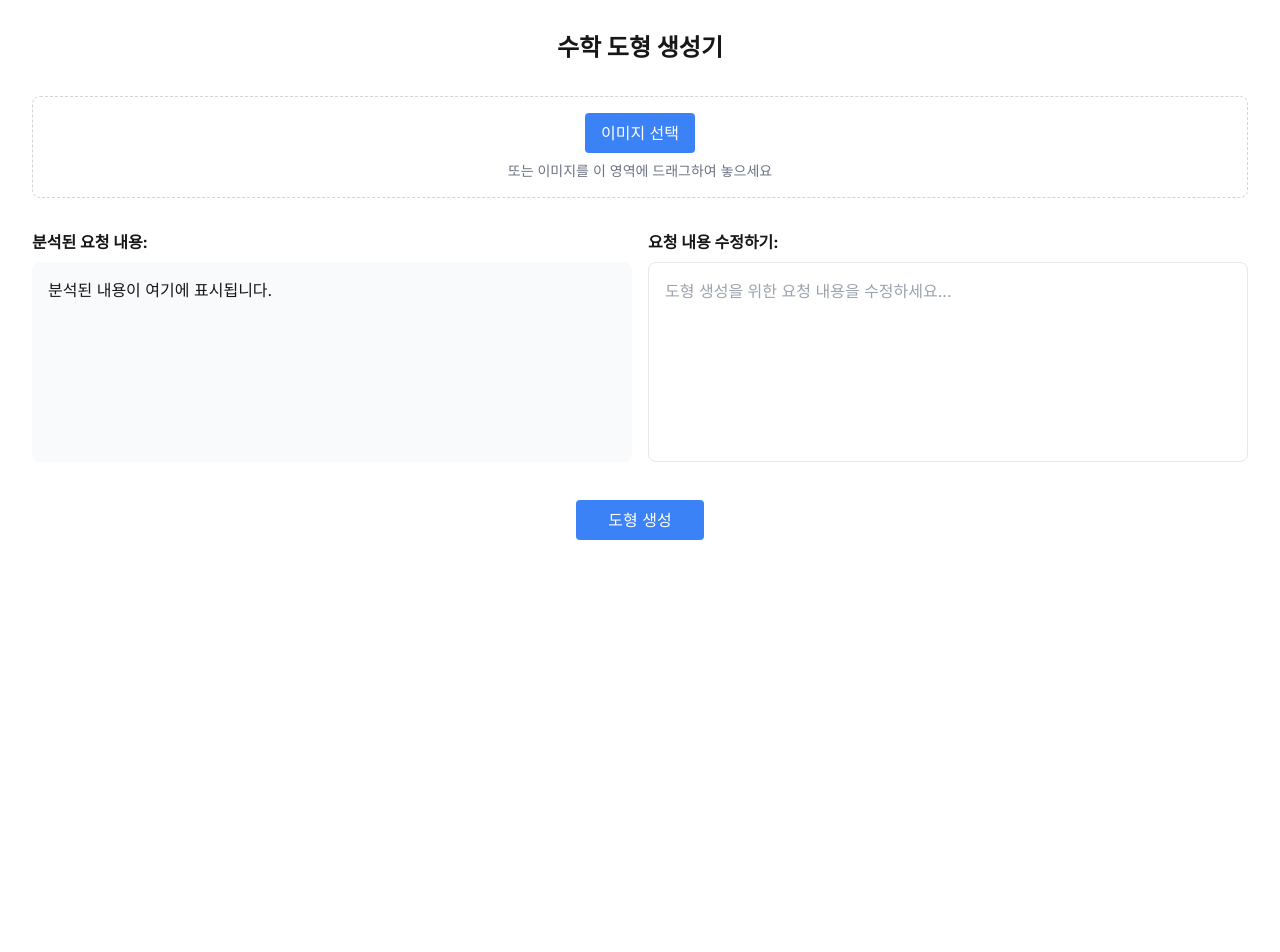
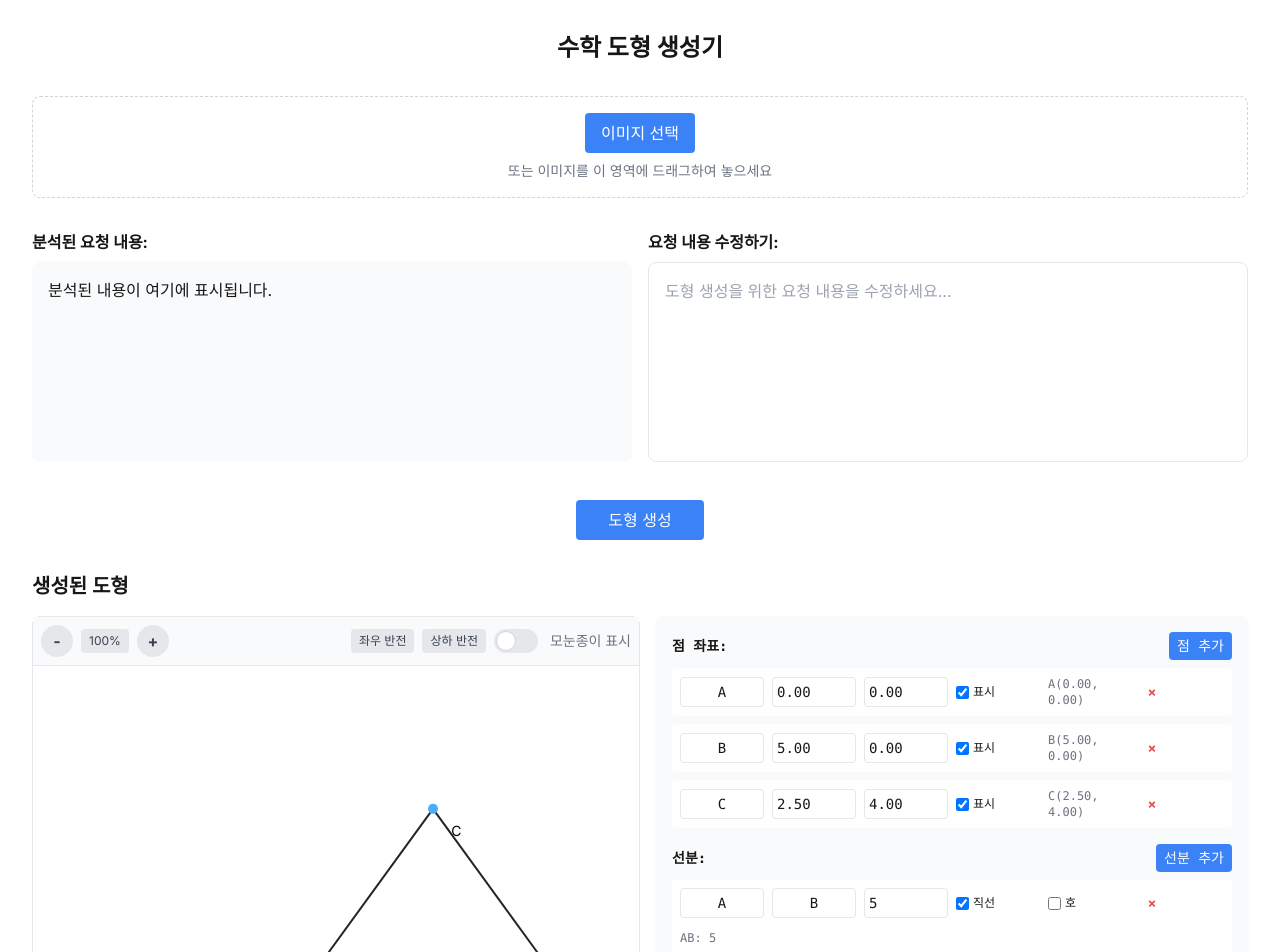
Before and after one commit to alisyos/diagram, a Next.js app: page / in a window 1280 px wide. Shown: the top 952 px of the page. Before the commit the page ends 800 px from the top, so only its background shows below. Built offline with nearby package versions, Linux system fonts and the light colour scheme.

Commit message:
도형 영역이 항상 표시되도록 수정

```diff
--- a/app/components/GeometryRenderer.tsx
+++ b/app/components/GeometryRenderer.tsx
@@ -450,6 +450,18 @@ const GeometryRenderer = ({ data, onDataChange }: Props) => {
     const newPoints = [...data.points];
     newPoints[index] = { ...newPoints[index], visible };
 
+    onDataChange({ ...data, points: newPoints });
+  };
+
+  // 점 좌표 미세 조정 핸들러 추가
+  const handleAdjustPoint = (index: number, field: 'x' | 'y', amount: number) => {
+    if (!onDataChange) return;
+
+    const newPoints = [...data.points];
+    const currentValue = newPoints[index][field];
+    const newValue = Math.round((currentValue + amount) * 100) / 100; // 소수점 둘째 자리까지 반올림
+
+    newPoints[index] = { ...newPoints[index], [field]: newValue };
     onDataChange({ ...data, points: newPoints });
   };
 
--- a/app/page.tsx
+++ b/app/page.tsx
@@ -4,11 +4,28 @@ import { useState, useCallback } from 'react';
 import GeometryRenderer from './components/GeometryRenderer';
 import type { GeometryData } from './types';
 
+// 기본 도형 데이터 정의
+const defaultGeometryData: GeometryData = {
+  points: [
+    { label: 'A', x: 0, y: 0, visible: true },
+    { label: 'B', x: 5, y: 0, visible: true },
+    { label: 'C', x: 2.5, y: 4, visible: true }
+  ],
+  lines: [
+    { start: 'A', end: 'B', showLength: true, length: 5 },
+    { start: 'B', end: 'C', showLength: true, length: 5 },
+    { start: 'C', end: 'A', showLength: true, length: 5 }
+  ],
+  angles: [],
+  circles: [],
+  curves: []
+};
+
 export default function Home() {
   const [imagePreview, setImagePreview] = useState<string | null>(null);
   const [analyzedText, setAnalyzedText] = useState<string>('');
   const [userText, setUserText] = useState<string>('');
-  const [geometryData, setGeometryData] = useState<GeometryData | null>(null);
+  const [geometryData, setGeometryData] = useState<GeometryData>(defaultGeometryData);
   const [isLoading, setIsLoading] = useState(false);
   const [error, setError] = useState<string | null>(null);
 
@@ -207,8 +224,7 @@ export default function Home() {
           </div>
         )}
 
-        {/* 생성된 도형 */}
-        {geometryData && (
+        {/* 생성된 도형 - 항상 표시되도록 수정 */}
         <div className="w-full">
           <h2 className="text-xl font-bold mb-4">생성된 도형</h2>
           <GeometryRenderer
@@ -216,7 +232,6 @@ export default function Home() {
             onDataChange={handleDataChange}
           />
         </div>
-        )}
       </div>
     </main>
   );
--- a/app/types.ts
+++ b/app/types.ts
@@ -2,6 +2,7 @@ export interface Point {
   x: number;
   y: number;
   label: string;
+  visible?: boolean;
 }
 
 export interface Line {
@@ -9,6 +10,7 @@ export interface Line {
   end: string;
   length?: number;
   showLength?: boolean;
+  showLengthArc?: boolean;
 }
 
 export interface Angle {
```
Lines whose indentation alone changed are shown as unchanged.
